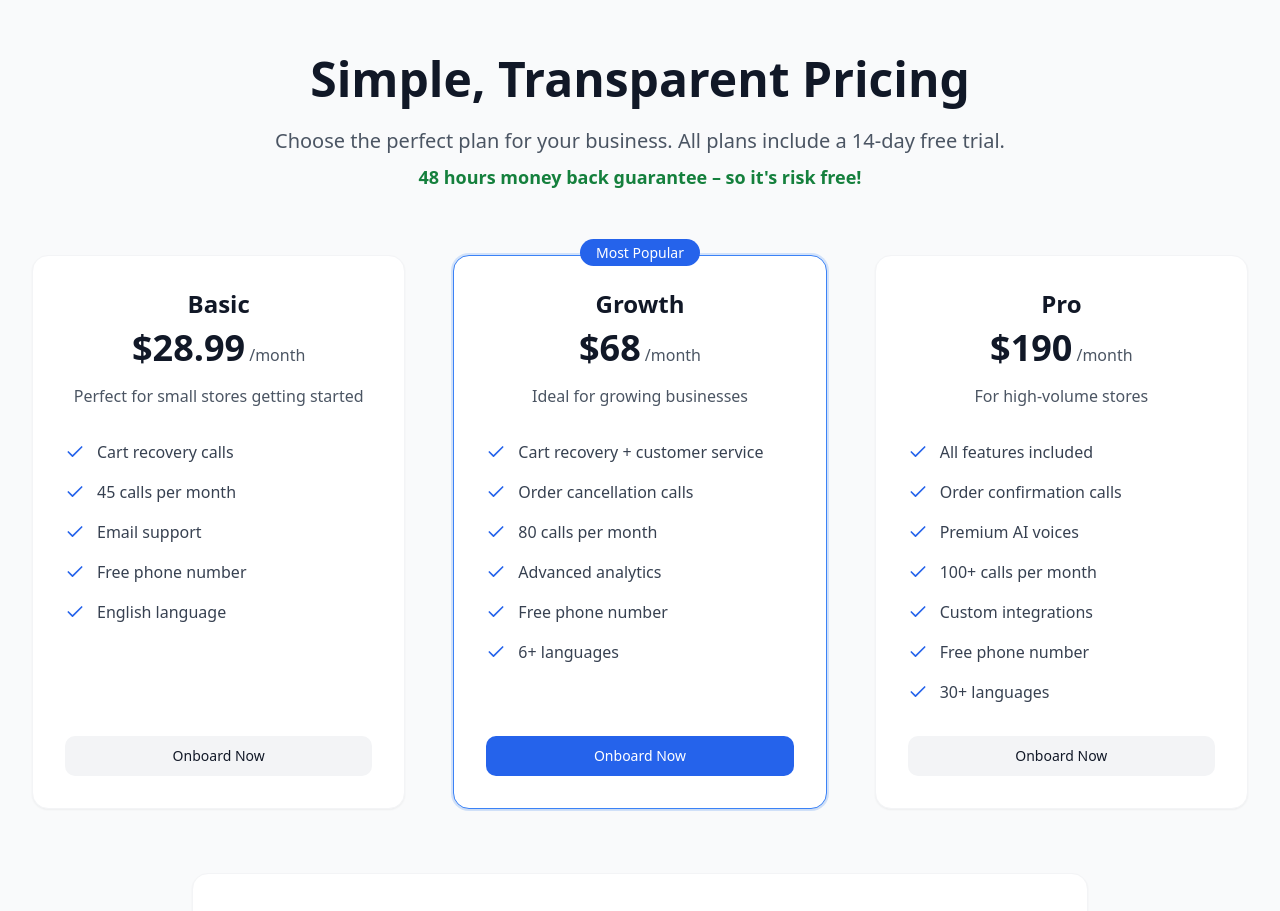
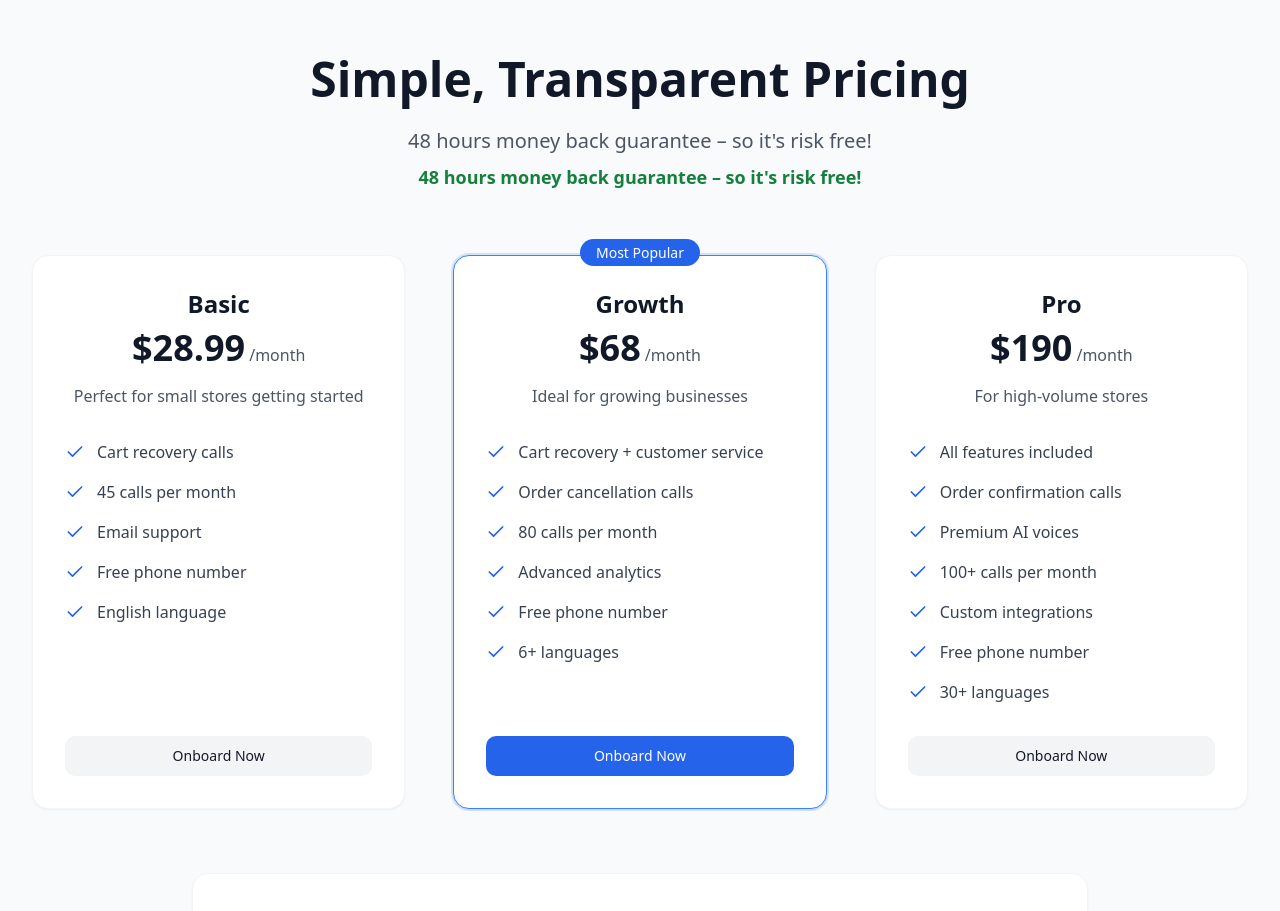
Before and after one commit to razajohri/lunalink-real, a React (Vite) app: page / in a window 1280 px wide. Shown: the part 5800-6711 px from the top of the page. Built offline with nearby package versions, Linux system fonts and the light colour scheme.

Commit message:
okayimdone

```diff
--- a/src/components/landing/Pricing.tsx
+++ b/src/components/landing/Pricing.tsx
@@ -66,7 +66,7 @@ const Pricing = () => {
             Simple, Transparent Pricing
           </h2>
           <p className="text-xl text-gray-600 max-w-3xl mx-auto mb-2">
-            Choose the perfect plan for your business. All plans include a 14-day free trial.
+            48 hours money back guarantee – so it's risk free!
           </p>
           <p className="text-lg text-green-700 font-semibold mb-8">
             48 hours money back guarantee – so it's risk free!
```
